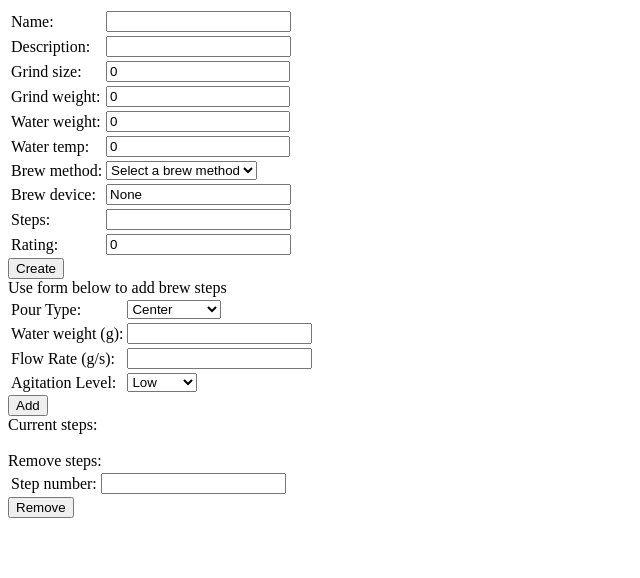
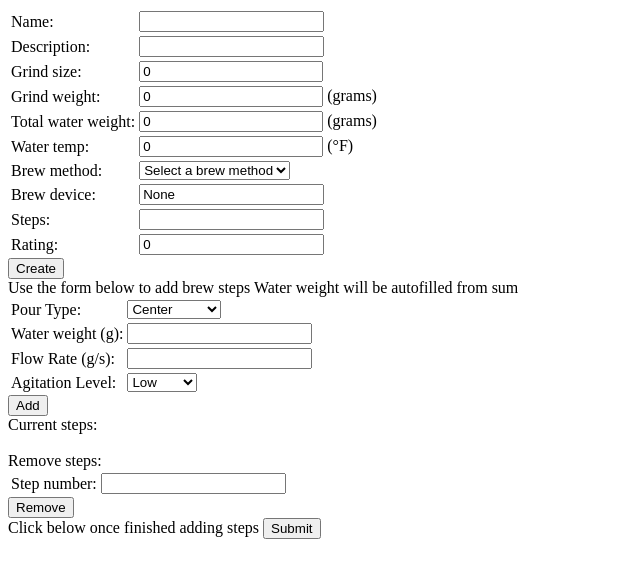
Before and after one commit to Quarks-1/Pour-over-and-over, a Django app: page /create_profile in a window 1280 px wide. Shown: the top 578 px of the page, without its empty margins (0-640 px from the left). Run offline with Django 5.2, Linux system fonts and the light colour scheme.

Commit message:
fix create_profile js and other bugs

```diff
--- a/pourover/models.py
+++ b/pourover/models.py
@@ -19,7 +19,7 @@ class BrewProfile(models.Model):
     grind_size = models.PositiveBigIntegerField(default=0)
     grind_weight = models.PositiveBigIntegerField(default=0)
     # Water Parameters
-    water_weight = models.PositiveBigIntegerField(default=0)
+    total_water_weight = models.PositiveBigIntegerField(default=0)
     water_temp = models.PositiveBigIntegerField(default=0)
     # Method
     brew_method = models.CharField(max_length=10, choices=brew_method)
@@ -36,5 +36,5 @@ class BrewProfileForm(ModelForm):
     class Meta:
         model = BrewProfile
         fields = ['name', 'description', 'grind_size', 'grind_weight',
-                  'water_weight', 'water_temp', 'brew_method', 'brew_device',
+                  'total_water_weight', 'water_temp', 'brew_method', 'brew_device',
                   'steps', 'rating']
--- a/pourover/static/pourover/create_profile.js
+++ b/pourover/static/pourover/create_profile.js
@@ -1,26 +1,47 @@
 const steps = [];
+const prettySteps = [];
+
+function addStep() {
+    let input = document.getElementsByName('stepVals');
+    let step = `${input[0].value}/${input[1].value}/${input[2].value}/${input[3].value}`
+    let prettyStep = [input[0].value, input[1].value, input[2].value, input[3].value];
+    steps.push(step);
+    prettySteps.push(prettyStep);
+    renderSteps();
+};
+
+// Passes JS data into Django form input fields
+function submitSteps() {
+    document.getElementById('id_steps').value = JSON.stringify(steps);
+    // Calculate total water weight
+    let total_water = 0;
+    for (let i = 0; i < steps.length; i++) {
+        total_water += parseInt(prettySteps[i][1]);
+    }
+    document.getElementById('id_total_water_weight').value = total_water;
+};
+
+function renderSteps() {
+    document.getElementById('currSteps').innerHTML = '';
+    for (let i = 0; i < steps.length; i++) {
+        document.getElementById('currSteps').innerHTML += (i+1) + ': (' + prettySteps[i] + ')' + "<br>";
+    }
+    document.getElementById('currSteps').innerHTML = document.getElementById('currSteps').innerHTML.slice(0, -1);
+
+}
 
 function removeStep() {
-    step_number = document.getElementById('removeStep').value;
+    step_number = document.getElementById('removeStep_input').value;
+    if (step_number < 1 || step_number > steps.length) {
+        alert('Invalid step number');
+        return;
+    }
     steps.pop(step_number-1);
-    document.getElementById('currSteps').innerHTML = '';
-    for (let i = 0; i < steps.length; i++) {
-        document.getElementById('currSteps').innerHTML += (i+1) + ': (' + steps[i] + ')' + "<br>";
-    }
-    document.getElementById('currSteps').innerHTML = document.getElementById('currSteps').innerHTML.slice(0, -1);
-}
+    prettySteps.pop(step_number-1);
+    renderSteps();
+};
 
-function addToSteps() {
-    let input = document.getElementsByName('stepVals');
-    let step = [input[0].value, input[1].value, input[2].value, input[3].value];
-    steps.push(step);
-    document.getElementById('currSteps').innerHTML = '';
-    for (let i = 0; i < steps.length; i++) {
-        document.getElementById('currSteps').innerHTML += (i+1) + ': (' + steps[i] + ')' + "<br>";
-    }
-    document.getElementById('currSteps').innerHTML = document.getElementById('currSteps').innerHTML.slice(0, -1);
-}
 
-document.getElementById('removeStep_input').addEventListener('keydown', function(k){
-    if(k.keyCode == 13) return false;
-});
+// document.getElementById('removeStep_input').addEventListener('keydown', function(k){
+//     if(k.keyCode == 13) return false;
+// });
--- a/pourover/templates/pourover/create_profile.html
+++ b/pourover/templates/pourover/create_profile.html
@@ -27,15 +27,15 @@
                 </tr>
                 <tr>
                     <td>{{ form.grind_weight.label_tag }}</td>
-                    <td>{{ form.grind_weight }}</td>
+                    <td>{{ form.grind_weight }} (grams)</td>
                 </tr>
                 <tr>
-                    <td>{{ form.water_weight.label_tag }}</td>
-                    <td>{{ form.water_weight }}</td>
+                    <td>{{ form.total_water_weight.label_tag }} </td>
+                    <td>{{ form.total_water_weight }} (grams)</td>
                 </tr>
                 <tr>
-                    <td>{{ form.water_temp.label_tag }}</td>
-                    <td>{{ form.water_temp }}</td>
+                    <td>{{ form.water_temp.label_tag }} </td>
+                    <td>{{ form.water_temp }} (°F)</td>
                 </tr>
                 <tr>
                     <td>{{ form.brew_method.label_tag }}</td>
@@ -58,7 +58,8 @@
         </form>
     </div>
     <div>
-        <span>Use form below to add brew steps</span>
+        <span>Use the form below to add brew steps</span>
+        <span>Water weight will be autofilled from sum</span>
         <form id="stepForm">
             <table>
                 <tr>
@@ -91,7 +92,7 @@
                     </td>
                 </tr>
             </table>
-            <button id='addStep' type="button" onclick="addToSteps()">Add</button>
+            <button id='id_addStep' type="button" onclick="addStep()">Add</button>
         </form>
     </div>
     <div>
@@ -103,11 +104,15 @@
         <form id="removeStepForm">
             <table>
                 <tr>
-                    <td><label for="removeStep">Step number:</label></td>
-                    <td><input type="number" id="removeStep_input" name="removeStep"></td>
+                    <td><label for="removeStep_num">Step number:</label></td>
+                    <td><input type="number" id="removeStep_input" name="removeStep_num"></td>
                 </tr>
             </table>
-            <button id='removeStep' type="button" onclick="removeStep()">Remove</button>
+            <button id='id_removeStep' type="button" onclick="removeStep()">Remove</button>
+    </div>
+    <div>
+        <span>Click below once finished adding steps</span>
+        <button id='id_submitSteps' type="button" onclick="submitSteps()">Submit</button>
     </div>
 </body>
 <!-- [(center pour, 60g, 12g/s, high) -->
--- a/pourover/views.py
+++ b/pourover/views.py
@@ -18,6 +18,7 @@ def create_profile(request):
     if request.method == 'GET':
         context = {'form': BrewProfileForm()}
         return render(request, 'pourover/create_profile.html', context)
+    print(request.POST)
     form = BrewProfileForm(request.POST)
     if not form.is_valid():
         context = {'form': form}
```
